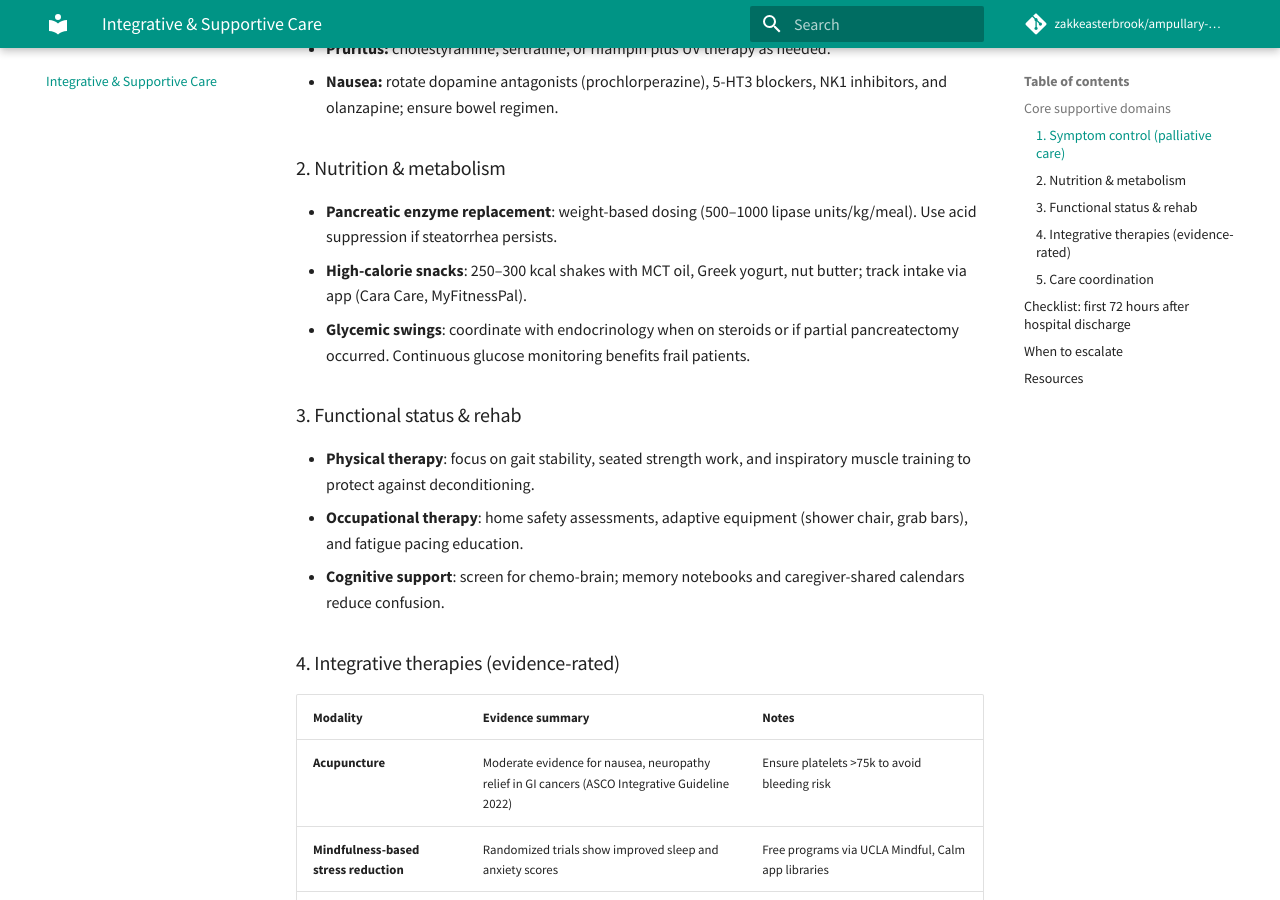
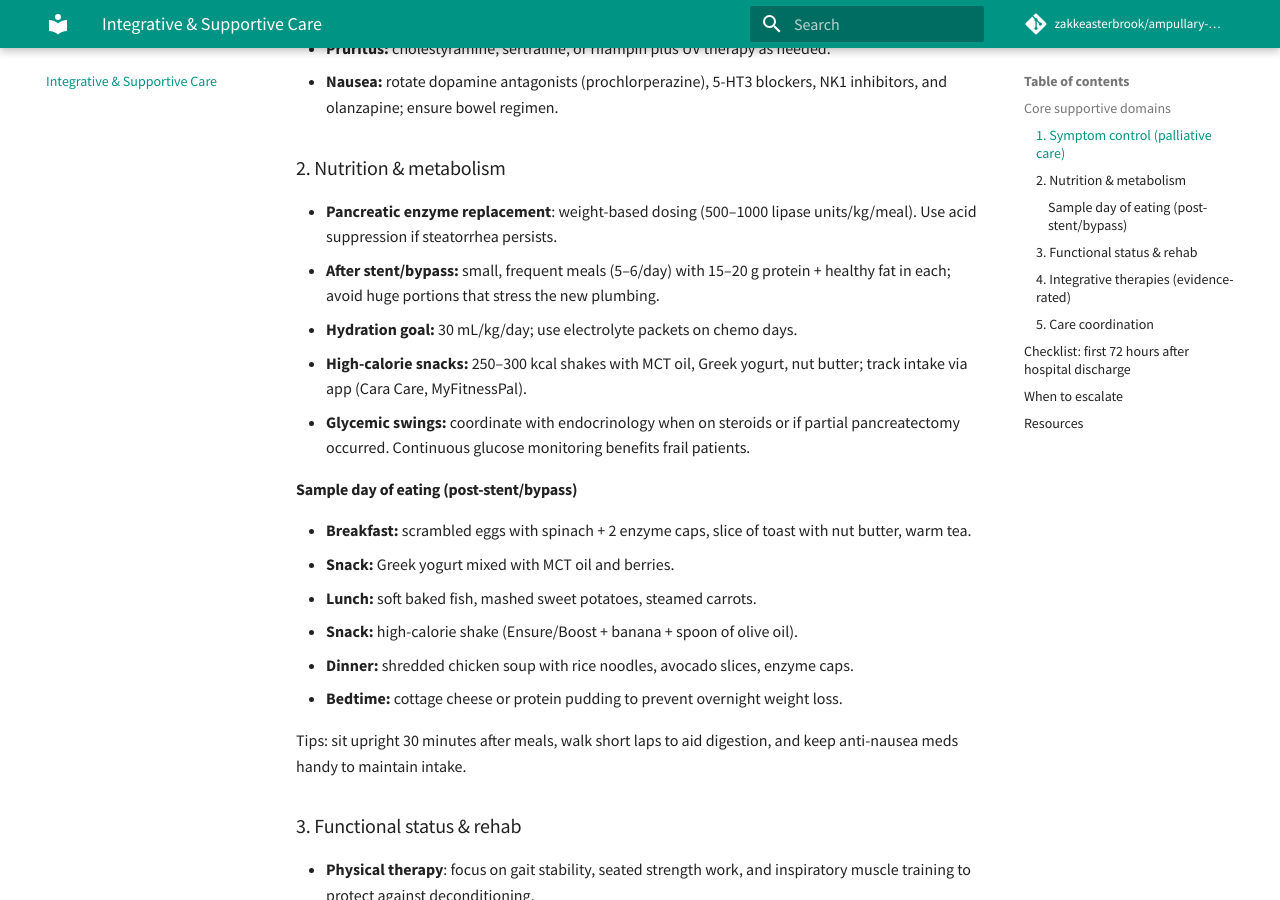
Before and after one commit to zakkeasterbrook/ampullary-duodenal-cancer-research-hub, an MkDocs documentation site: the page built from docs/supportive-care.md, in a window 1280 px wide and 900 px high, scrolled down 524 px. Built offline with MkDocs 1.6.1 and Material for MkDocs 9.7.7, drawn with Linux system fonts in a browser that asks for light colours; comment, search, counter and statistics services are not loaded.

Commit message:
docs: add post-stent diet guidance and sample menu

```diff
--- a/docs/supportive-care.md
+++ b/docs/supportive-care.md
@@ -12,8 +12,20 @@ Comprehensive supportive care combines palliative medicine, evidence-informed in
 
 ### 2. Nutrition & metabolism
 - **Pancreatic enzyme replacement**: weight-based dosing (500–1000 lipase units/kg/meal). Use acid suppression if steatorrhea persists.
-- **High-calorie snacks**: 250–300 kcal shakes with MCT oil, Greek yogurt, nut butter; track intake via app (Cara Care, MyFitnessPal).
-- **Glycemic swings**: coordinate with endocrinology when on steroids or if partial pancreatectomy occurred. Continuous glucose monitoring benefits frail patients.
+- **After stent/bypass:** small, frequent meals (5–6/day) with 15–20 g protein + healthy fat in each; avoid huge portions that stress the new plumbing.
+- **Hydration goal:** 30 mL/kg/day; use electrolyte packets on chemo days.
+- **High-calorie snacks:** 250–300 kcal shakes with MCT oil, Greek yogurt, nut butter; track intake via app (Cara Care, MyFitnessPal).
+- **Glycemic swings:** coordinate with endocrinology when on steroids or if partial pancreatectomy occurred. Continuous glucose monitoring benefits frail patients.
+
+#### Sample day of eating (post-stent/bypass)
+- **Breakfast:** scrambled eggs with spinach + 2 enzyme caps, slice of toast with nut butter, warm tea.
+- **Snack:** Greek yogurt mixed with MCT oil and berries.
+- **Lunch:** soft baked fish, mashed sweet potatoes, steamed carrots.
+- **Snack:** high-calorie shake (Ensure/Boost + banana + spoon of olive oil).
+- **Dinner:** shredded chicken soup with rice noodles, avocado slices, enzyme caps.
+- **Bedtime:** cottage cheese or protein pudding to prevent overnight weight loss.
+
+Tips: sit upright 30 minutes after meals, walk short laps to aid digestion, and keep anti-nausea meds handy to maintain intake.
 
 ### 3. Functional status & rehab
 - **Physical therapy**: focus on gait stability, seated strength work, and inspiratory muscle training to protect against deconditioning.
```
